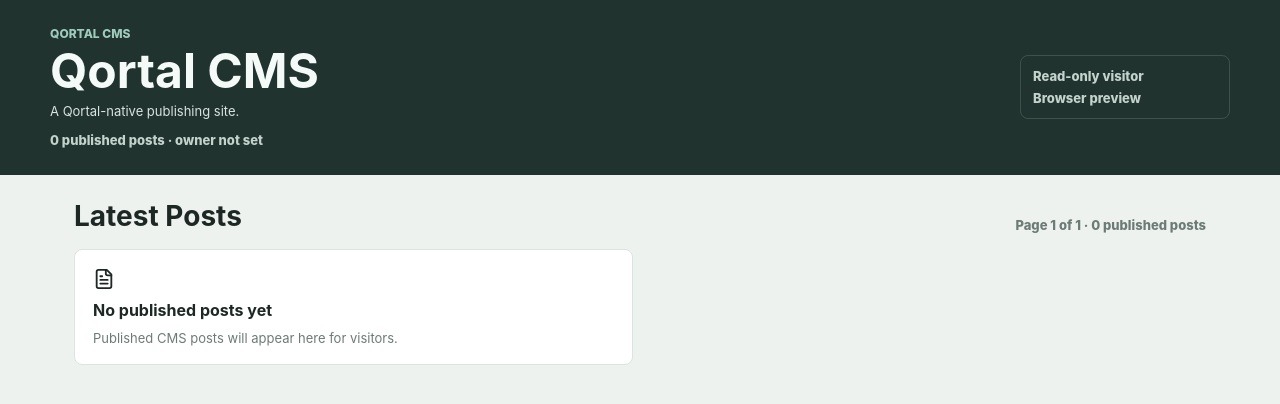
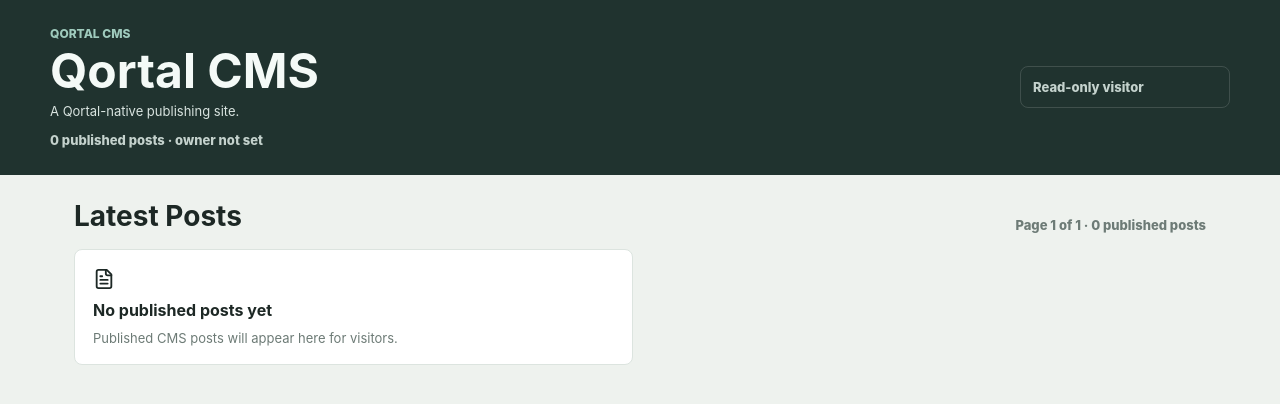
Before and after one commit to iffinland/wordpress-to-qortal, a React (Vite) app in the folder qortal-cms/: page / in a window 1280 px wide. Shown: the top 404 px of the page. Built offline with nearby package versions, Linux system fonts and the light colour scheme.

Commit message:
Hide bridge status from CMS visitors

```diff
--- a/qortal-cms/src/main.tsx
+++ b/qortal-cms/src/main.tsx
@@ -1766,7 +1766,6 @@
           </div>
           <div className="public-status">
             <span>{identity.name ? `Viewing as ${identity.name}` : 'Read-only visitor'}</span>
-            <span className={identity.bridgeAvailable ? 'ok' : 'muted'}>{identity.bridgeAvailable ? 'Qortal bridge available' : 'Browser preview'}</span>
             {canManageContent && (
               <button className="icon-command" type="button" onClick={() => setForcePublicView(false)}>
                 <Settings size={16} /> Back to backend
```
